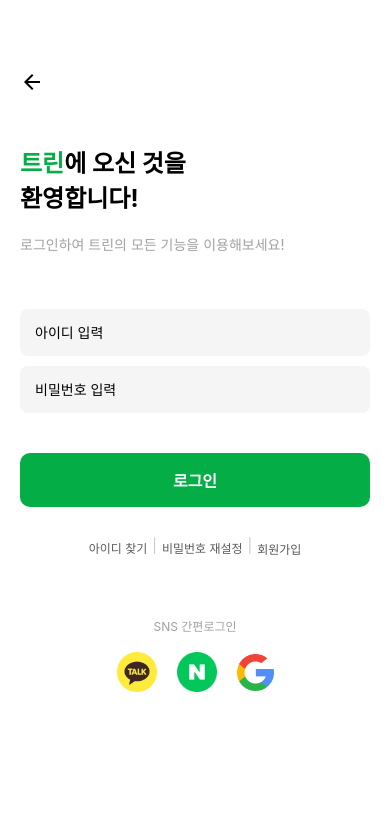
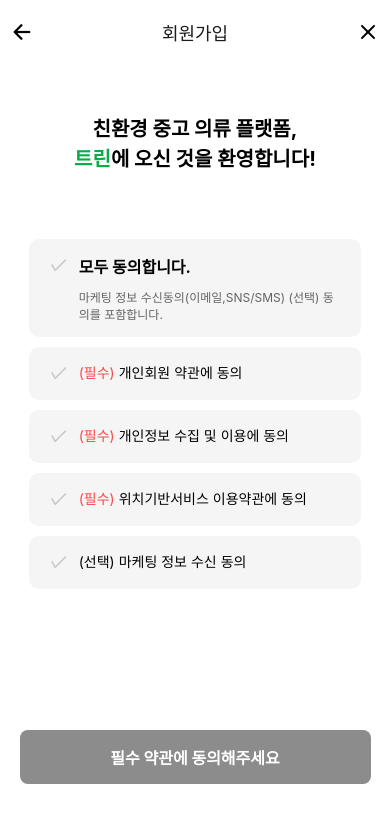
Before and after one commit to Treen-app/front-end, a React Native app in the folder TreenApp/: screen /IDCheck in a window 390 px wide. Shown: the top 822 px of the page. Built offline with nearby package versions, Linux system fonts and the light colour scheme.

Commit message:
[FEAT] 화면 전환 기능

```diff
--- a/TreenApp/App.tsx
+++ b/TreenApp/App.tsx
@@ -47,7 +47,7 @@
   return (
     <NavigationContainer>
       {/* 회원가입 */}
-      <Stack.Navigator initialRouteName={isLoggedIn ? 'Home' : 'Login'}>
+      <Stack.Navigator initialRouteName={isLoggedIn ? 'Home' : 'SignUpAgree'}>
 
         <Stack.Screen
           name="Login"
--- a/TreenApp/src/pages/SignUpAgreeScreen.tsx
+++ b/TreenApp/src/pages/SignUpAgreeScreen.tsx
@@ -6,8 +6,16 @@
   StyleSheet,
 } from 'react-native';
 import AntIcon from 'react-native-vector-icons/AntDesign';
+import type { StackNavigationProp } from '@react-navigation/stack';
+import { signUpStackParamList } from '../types/signUpNavigationTypes';  // RootStackParamList를 정의하여 Stack Param List를 관리
 
-const SignUpAgreeScreen = () => {
+type SignUpAgreeScreenNavigationProp = StackNavigationProp<signUpStackParamList, 'SignUpAgree'>;
+
+interface Props {
+  navigation: SignUpAgreeScreenNavigationProp;
+}
+
+const SignUpAgreeScreen: React.FC<Props> = ({ navigation }) => {
   // 각 버튼의 클릭 상태를 관리하는 상태 배열
   const [checkedReasons, setCheckedReasons] = useState({
     all: false,
@@ -153,8 +161,11 @@
           isAllChecked ? styles.submitButtonActive : styles.submitButtonInactive,
         ]}
         disabled={!isAllChecked}
+        onPress={() => isAllChecked && navigation.navigate('EnterPhoneNumber')}
       >
-        <Text style={styles.submitButtonText}>완료</Text>
+        <Text style={styles.submitButtonText}>
+          {isAllChecked ? '완료' : '필수 약관에 동의해주세요'}
+        </Text>
       </TouchableOpacity>
     </View>
   );
--- /dev/null
+++ b/TreenApp/src/types/signUpNavigationTypes.ts
@@ -0,0 +1,7 @@
+export type signUpStackParamList = {
+    SignUpAgree: undefined;
+    EnterPhoneNumber: undefined;
+    NicknameCheck: { phoneNumber: string };
+    EnterPassword: undefined;
+    CompleteSignup: undefined;
+  };
```
